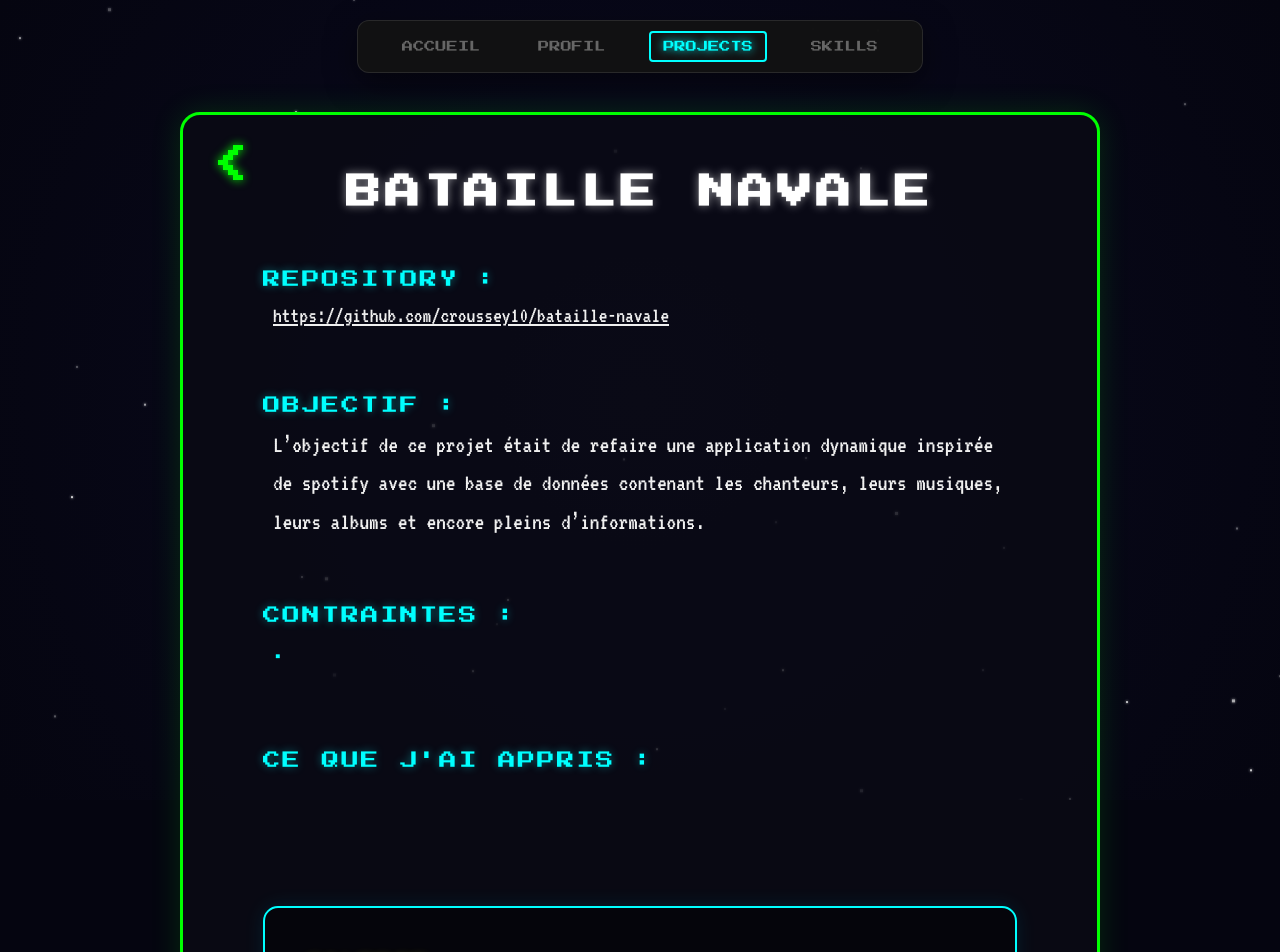
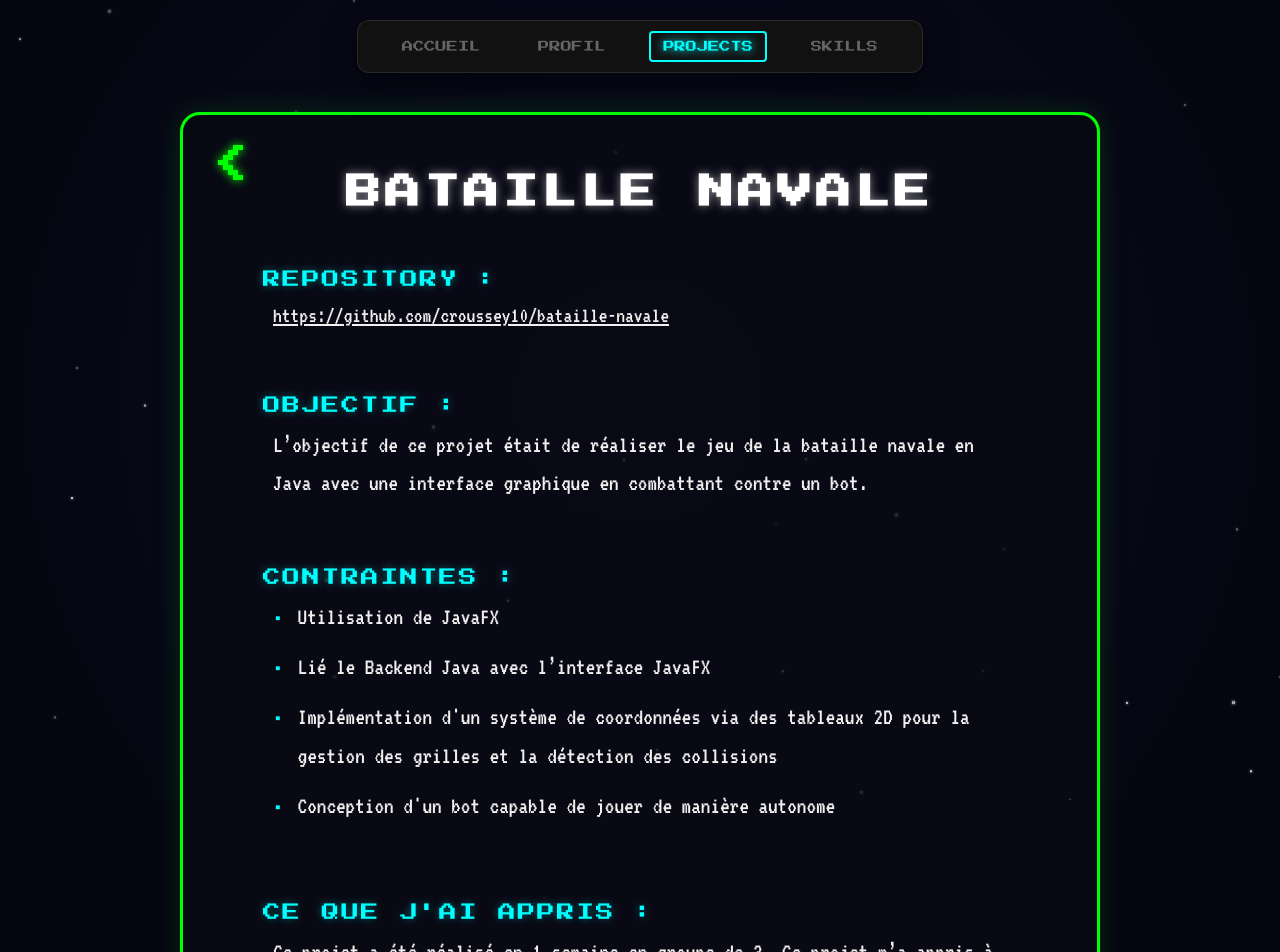
Before and after one commit to croussey10/croussey10.github.io, a React (Vite) app: page /projects/bataille-navale in a window 1280 px wide. Shown: the top 952 px of the page. Built offline with nearby package versions, Linux system fonts and the light colour scheme.

Commit message:
fix: contenue projects

```diff
--- a/src/css/profil.css
+++ b/src/css/profil.css
@@ -198,3 +198,8 @@
     from { filter: brightness(1); }
     to { filter: brightness(1.2); }
 }
+
+.glass-box:hover {
+    transition: 0.5s;
+    transform: scale(1.05);
+}
--- a/src/css/projects.css
+++ b/src/css/projects.css
@@ -102,7 +102,7 @@
     height: 35px;
     object-fit: contain;
     /* Petit effet lumineux vert sur les icônes comme sur ta maquette */
-    filter: drop-shadow(0 0 3px #00ff00);
+    filter: drop-shadow(0 0 2px #00ff00);
 }
 
 /* --- LE BOUTON VIEW PROJECT --- */
--- a/src/data/projectsData.ts
+++ b/src/data/projectsData.ts
@@ -29,11 +29,14 @@ export const projectsData: Project[] = [
             getImg("icons/java-icon.png"),
         ],
         repo: "https://github.com/croussey10/bataille-navale",
-        objectif: "L’objectif de ce projet était de refaire une application dynamique inspirée de spotify avec une base de données contenant les chanteurs, leurs musiques, leurs albums et encore pleins d’informations.",
+        objectif: "L’objectif de ce projet était de réaliser le jeu de la bataille navale en Java avec une interface graphique en combattant contre un bot.",
         contraintes: [
-            "",
+            "Utilisation de JavaFX",
+            "Lié le Backend Java avec l’interface JavaFX",
+            "Implémentation d'un système de coordonnées via des tableaux 2D pour la gestion des grilles et la détection des collisions",
+            "Conception d'un bot capable de jouer de manière autonome"
         ],
-        appris: "",
+        appris: "Ce projet a été réalisé en 1 semaine en groupe de 3. Ce projet m’a appris à maîtriser des concepts de classes, d'héritage et d'encapsulation, l'intégration de SoundFX et gestion des événements graphiques en temps réel",
         galerieImgs: [
             getImg("bataille-navale/bataille-navale-1.png"),
             getImg("bataille-navale/bataille-navale-2.png"),
@@ -87,7 +90,7 @@ export const projectsData: Project[] = [
             "Manipulation d’une BDD Postgres",
             "Enregistrer des images en BDD"
         ],
-        appris: "",
+        appris: "Ce projet a été réalisé à 3 en un temps limité d’un mois. Ce projet m’a appris à utiliser le framework Symfony, a faire des queries SQL postgres dans symfony, à comprendre et maîtriser le système MVC. Ce projet m'a également permis d'améliorer ma communication en équipe et la division des tâches.",
         galerieImgs: [
             getImg("y-remake-twitter/y-1.png"),
             getImg("y-remake-twitter/y-2.png"),
@@ -115,7 +118,7 @@ export const projectsData: Project[] = [
             "gestion des erreurs avec des pages personnalisé",
             "filtre par nom ou chanson d’un artiste"
         ],
-        appris: "",
+        appris: "Ce projet a été réalisé seul en un temps limité de 2 semaines. Il m’a appris à utiliser PHP, devoir gérer une base de données avec du PHP, l’utilisation des méthodes global.",
         galerieImgs: [
             getImg("lowify/lowify-1.png"),
             getImg("lowify/lowify-2.png"),
```
